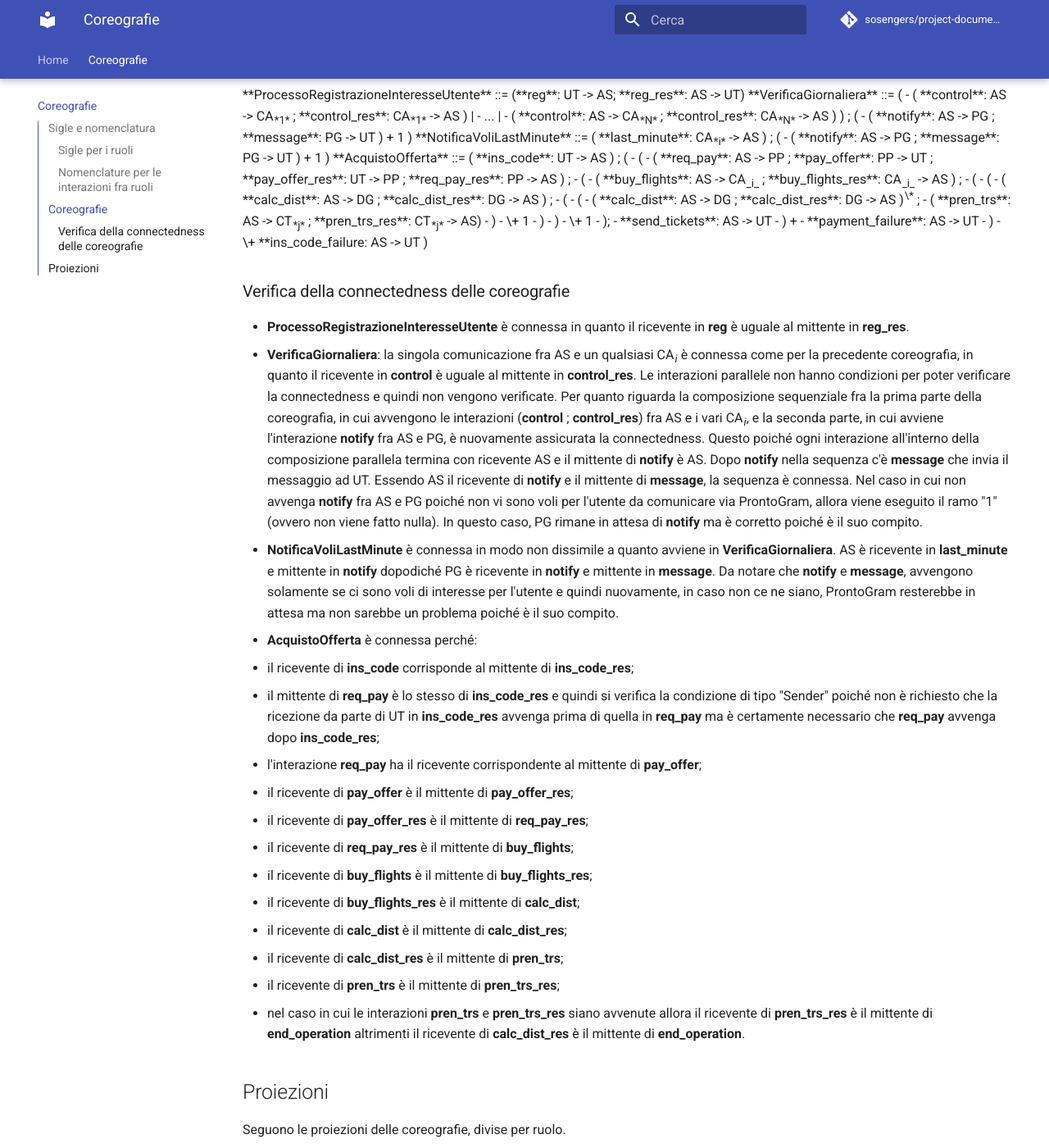
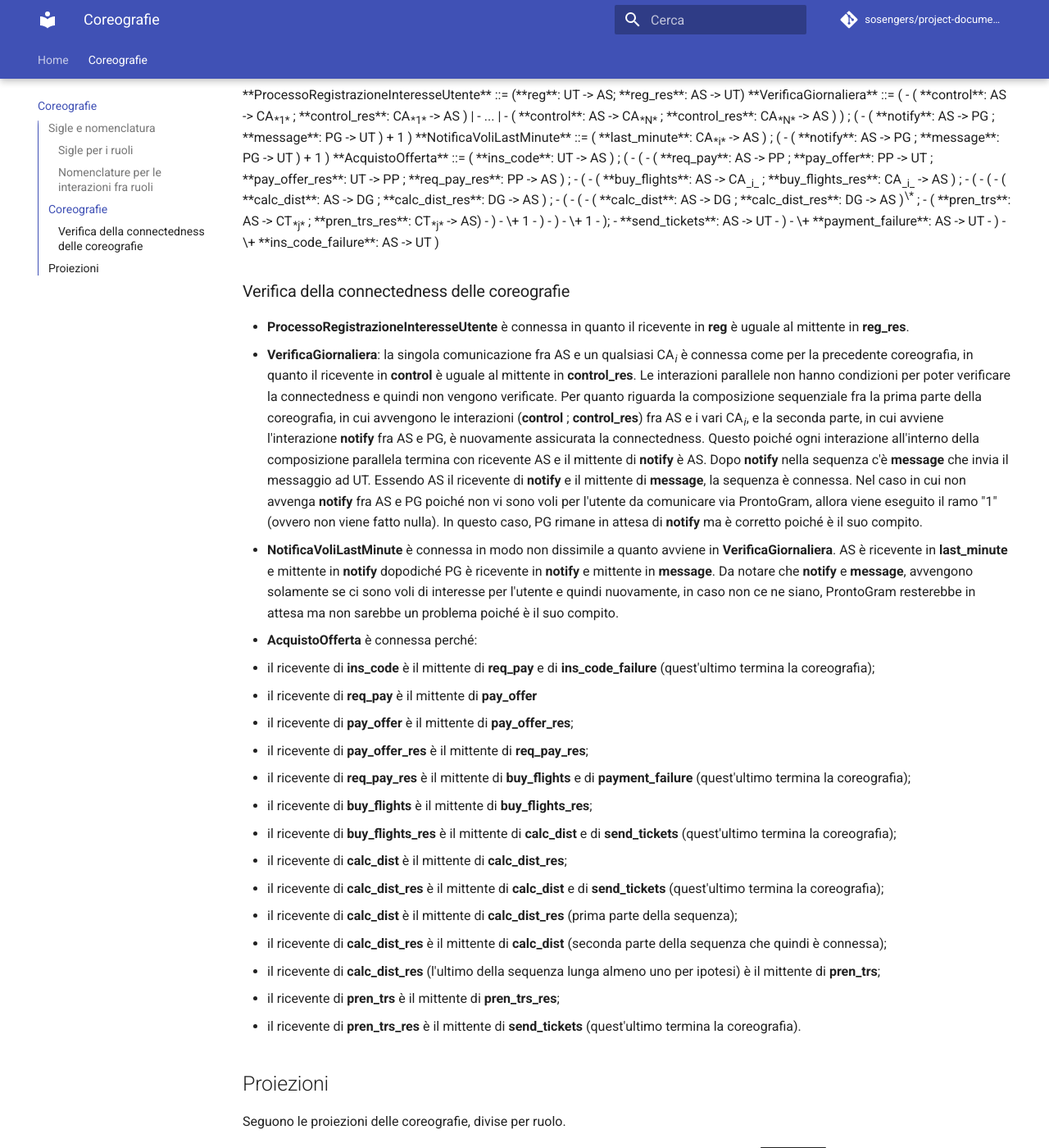
Before and after one commit to sosengers/project-documentation, an MkDocs documentation site: the page built from docs/choreographies.md, in a window 1280 px wide and 1400 px high, scrolled down 1502 px. Shown: the whole window at 82% size. Built offline with MkDocs 1.6.1 and Material for MkDocs 9.7.7, drawn with Linux system fonts in a browser that asks for light colours; comment, search, counter and statistics services are not loaded.

Commit message:
Aggiornata connectedness

```diff
--- a/docs/choreographies.md
+++ b/docs/choreographies.md
@@ -90,11 +90,11 @@
 		- );
 		- **send_tickets**: AS -> UT
 
-	- ) +
-	- **payment_failure**: AS -> UT
+	- )
+	- \+ **payment_failure**: AS -> UT
 
 - )
-- \+ **ins_code_failure: AS -> UT
+- \+ **ins_code_failure**: AS -> UT
 
 )
 
@@ -105,18 +105,20 @@
 - **VerificaGiornaliera**: la singola comunicazione fra AS e un qualsiasi CA<sub>*i*</sub> è connessa come per la precedente coreografia, in quanto il ricevente in **control** è uguale al mittente in **control_res**. Le interazioni parallele non hanno condizioni per poter verificare la connectedness e quindi non vengono verificate. Per quanto riguarda la composizione sequenziale fra la prima parte della coreografia, in cui avvengono le interazioni (**control** ; **control_res**) fra AS e i vari CA<sub>*i*</sub>, e la seconda parte, in cui avviene l'interazione **notify** fra AS e PG, è nuovamente assicurata la connectedness. Questo poiché ogni interazione all'interno della composizione parallela termina con ricevente AS e il mittente di **notify** è AS. Dopo **notify** nella sequenza c'è **message** che invia il messaggio ad UT. Essendo AS il ricevente di **notify** e il mittente di **message**, la sequenza è connessa. Nel caso in cui non avvenga **notify** fra AS e PG poiché non vi sono voli per l'utente da comunicare via ProntoGram, allora viene eseguito il ramo "1" (ovvero non viene fatto nulla). In questo caso, PG rimane in attesa di **notify** ma è corretto poiché è il suo compito.
 - **NotificaVoliLastMinute** è connessa in modo non dissimile a quanto avviene in **VerificaGiornaliera**. AS è ricevente in **last_minute** e mittente in **notify** dopodiché PG è ricevente in **notify** e mittente in **message**. Da notare che **notify** e **message**, avvengono solamente se ci sono voli di interesse per l'utente e quindi nuovamente, in caso non ce ne siano, ProntoGram resterebbe in attesa ma non sarebbe un problema poiché è il suo compito.
 - **AcquistoOfferta** è connessa perché:
-  - il ricevente di **ins_code** corrisponde al mittente di **ins_code_res**;
-  - il mittente di **req_pay** è lo stesso di **ins_code_res** e quindi si verifica la condizione di tipo "Sender" poiché non è richiesto che la ricezione da parte di UT in **ins_code_res** avvenga prima di quella in **req_pay** ma è certamente necessario che **req_pay** avvenga dopo **ins_code_res**;
-  - l'interazione **req_pay** ha il ricevente corrispondente al mittente di **pay_offer**;
+  - il ricevente di **ins_code** è il mittente di **req_pay** e di **ins_code_failure** (quest'ultimo termina la coreografia);
+  - il ricevente di **req_pay** è il mittente di  **pay_offer**
   - il ricevente di **pay_offer** è il mittente di **pay_offer_res**;
   - il ricevente di **pay_offer_res** è il mittente di **req_pay_res**;
-  - il ricevente di **req_pay_res** è il mittente di **buy_flights**;
+  - il ricevente di **req_pay_res** è il mittente di **buy_flights** e di **payment_failure** (quest'ultimo termina la coreografia);
   - il ricevente di **buy_flights** è il mittente di **buy_flights_res**;
-  - il ricevente di **buy_flights_res** è il mittente di **calc_dist**;
+  - il ricevente di **buy_flights_res** è il mittente di **calc_dist** e di **send_tickets** (quest'ultimo termina la coreografia);
   - il ricevente di **calc_dist** è il mittente di **calc_dist_res**;
-  - il ricevente di **calc_dist_res** è il mittente di **pren_trs**;
+  - il ricevente di **calc_dist_res** è il mittente di **calc_dist** e di **send_tickets** (quest'ultimo termina la coreografia);
+  - il ricevente di **calc_dist** è il mittente di **calc_dist_res** (prima parte della sequenza);
+  - il ricevente di **calc_dist_res** è il mittente di **calc_dist** (seconda parte della sequenza che quindi è connessa);
+  - il ricevente di **calc_dist_res** (l'ultimo della sequenza lunga almeno uno per ipotesi) è il mittente di **pren_trs**;
   - il ricevente di **pren_trs** è il mittente di **pren_trs_res**;
-  - nel caso in cui le interazioni **pren_trs** e **pren_trs_res** siano avvenute allora il ricevente di **pren_trs_res** è il mittente di **end_operation** altrimenti il ricevente di **calc_dist_res** è il mittente di **end_operation**.
+  - il ricevente di **pren_trs_res** è il mittente di **send_tickets** (quest'ultimo termina la coreografia).
 
 ## Proiezioni
 Seguono le proiezioni delle coreografie, divise per ruolo.
```
